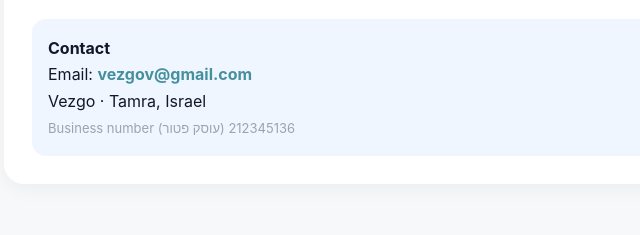
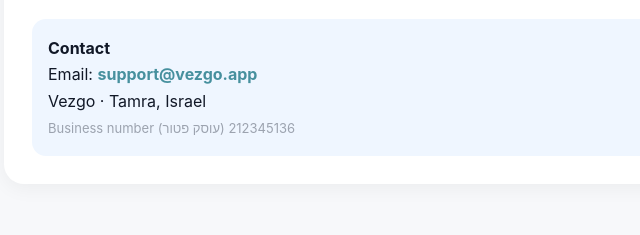
Before and after one commit to khatebnor29/vezgo-privacy-policy, a plain HTML site: page home.html in a window 1280 px wide. Shown: the part 1039-1274 px from the top of the page, 242-882 px from the left. Drawn offline with Linux system fonts and the light colour scheme.

Commit message:
Home page now lists support@vezgo.app, not the personal Gmail

```diff
--- a/home.html
+++ b/home.html
@@ -59,7 +59,7 @@
 
       <div class="contact">
         <strong>Contact</strong><br>
-        Email: <a href="mailto:vezgov@gmail.com">vezgov@gmail.com</a><br>
+        Email: <a href="mailto:support@vezgo.app">support@vezgo.app</a><br>
         Vezgo &middot; Tamra, Israel<br>
         <span style="color:#9ca3af;font-size:13px">Business number (עוסק פטור) 212345136</span>
       </div>
@@ -97,7 +97,7 @@
 
       <div class="contact">
         <strong>יצירת קשר</strong><br>
-        אימייל: <a href="mailto:vezgov@gmail.com">vezgov@gmail.com</a><br>
+        אימייל: <a href="mailto:support@vezgo.app">support@vezgo.app</a><br>
         Vezgo &middot; טמרה, ישראל<br>
         <span style="color:#9ca3af;font-size:13px">עוסק פטור 212345136</span>
       </div>
@@ -135,7 +135,7 @@
 
       <div class="contact">
         <strong>تواصل معنا</strong><br>
-        البريد الإلكتروني: <a href="mailto:vezgov@gmail.com">vezgov@gmail.com</a><br>
+        البريد الإلكتروني: <a href="mailto:support@vezgo.app">support@vezgo.app</a><br>
         Vezgo &middot; طمرة، إسرائيل<br>
         <span style="color:#9ca3af;font-size:13px">رقم العمل (عوسيك باطور) 212345136</span>
       </div>
```
